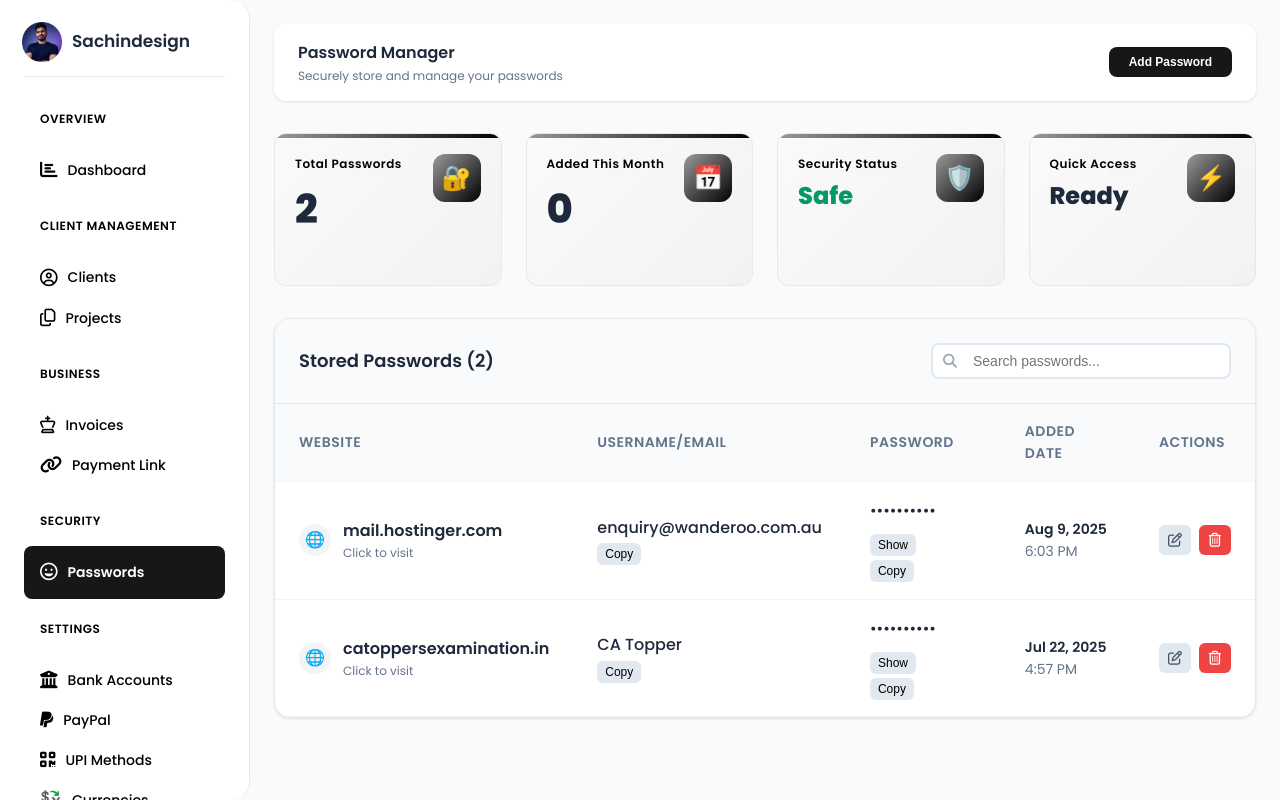
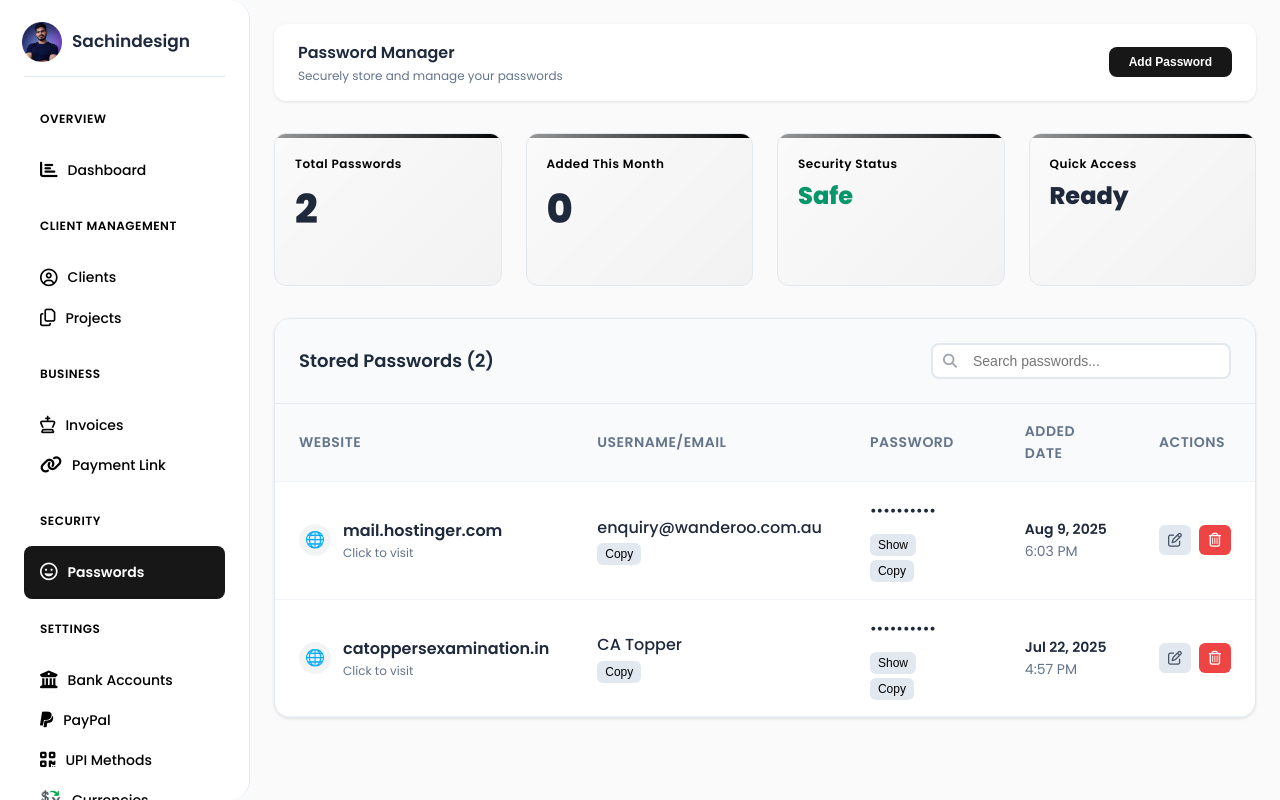
Before and after one commit to Sachinsagarmishra/panel, a PHP site: page /passwords.php in a window 1280 px wide. Run offline with PHP 8.4, Linux system fonts and the light colour scheme; the visitor is signed in with stand-in values (Sample User, id 1); data comes from the database, SQL or seed files in the repository.

Commit message:
Remove extra icons from stat cards and update styling

```diff
--- a/passwords.php
+++ b/passwords.php
@@ -54,6 +54,12 @@ include 'includes/header.php';
     <button onclick="togglePasswordForm()" class="btn btn-primary">
         <span>Add Password</span>
     </button>
+
+    <style>
+        .stat-card::before {
+            background: linear-gradient(135deg, #9a9a9a 0%, #000000 100%);
+        }
+    </style>
 </header>
 
 <!-- Statistics Cards -->
@@ -64,7 +70,6 @@ include 'includes/header.php';
                 <div class="stat-title">Total Passwords</div>
                 <div class="stat-value"><?php echo $totalPasswords; ?></div>
             </div>
-            <div class="stat-icon">🔐</div>
         </div>
     </div>
 
@@ -74,7 +79,6 @@ include 'includes/header.php';
                 <div class="stat-title">Added This Month</div>
                 <div class="stat-value"><?php echo $thisMonthPasswords; ?></div>
             </div>
-            <div class="stat-icon">📅</div>
         </div>
     </div>
 
@@ -84,7 +88,6 @@ include 'includes/header.php';
                 <div class="stat-title">Security Status</div>
                 <div class="stat-value" style="font-size: 1.5rem; color: #059669;">Safe</div>
             </div>
-            <div class="stat-icon">🛡️</div>
         </div>
     </div>
 
@@ -94,7 +97,6 @@ include 'includes/header.php';
                 <div class="stat-title">Quick Access</div>
                 <div class="stat-value" style="font-size: 1.5rem;">Ready</div>
             </div>
-            <div class="stat-icon">⚡</div>
         </div>
     </div>
 </div>
```
